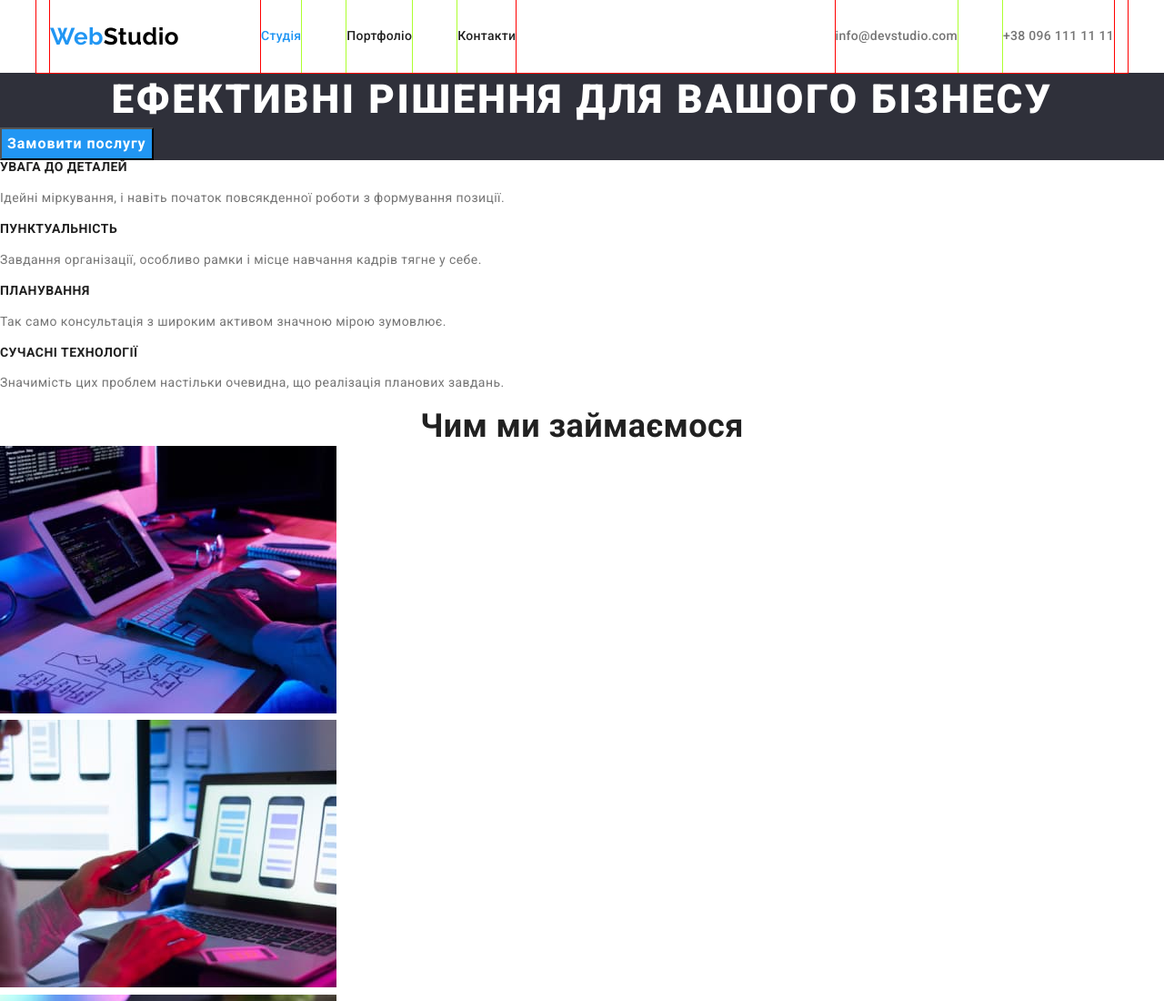
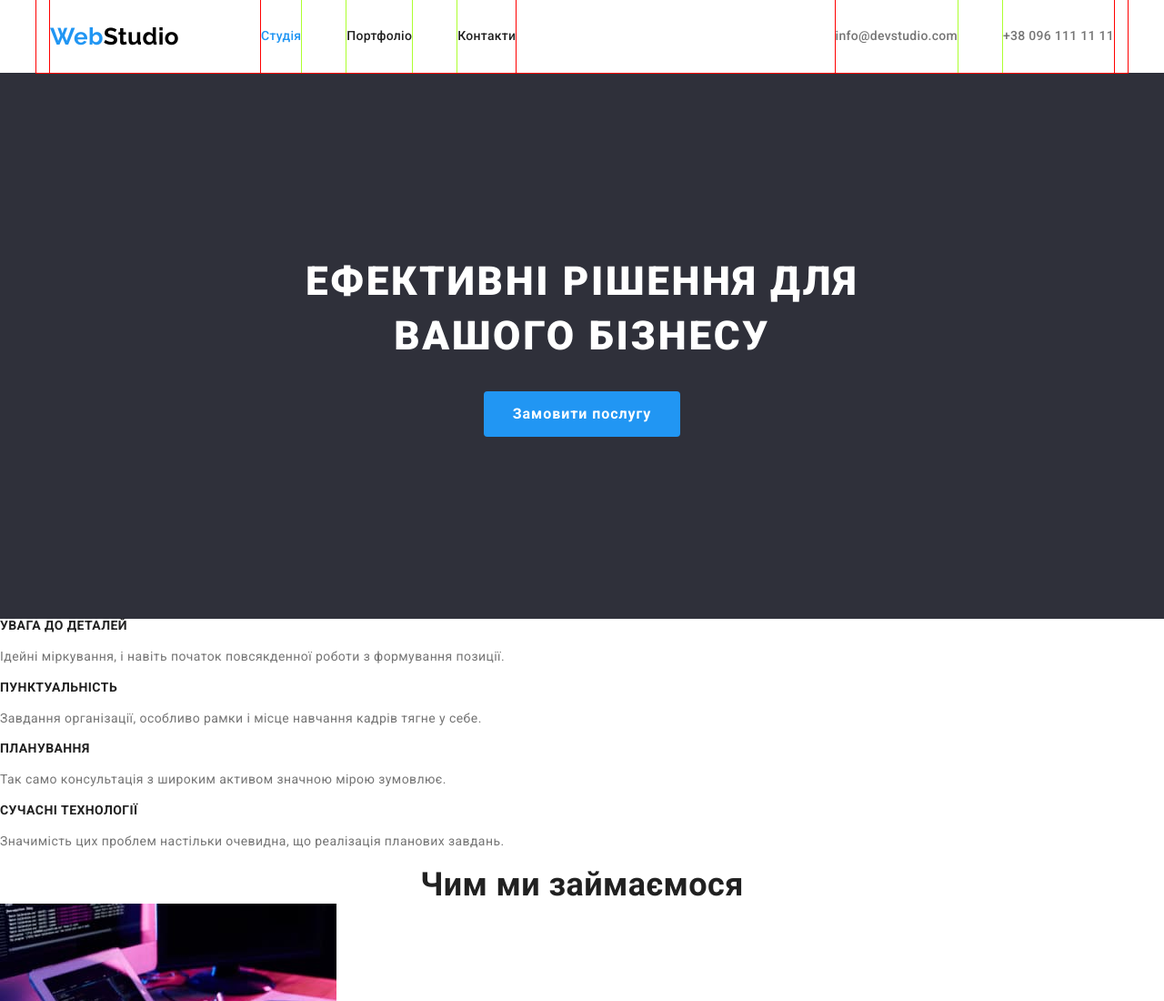
Before and after one commit to Deadpromise/goit-markup-hw-03, a plain HTML site: page index.html in a window 1280 px wide. Shown: the top 1100 px of the page at 91% size. Drawn offline with nearby package versions, Linux system fonts and the light colour scheme.

Commit message:
hero done

```diff
--- a/css/styles.css
+++ b/css/styles.css
@@ -21,6 +21,9 @@ body {
 }
 h1, h2, h3, h5, h5, h6 {
 	margin: 0;
+}
+button {
+	padding: 0;
 }
 .list {
 	list-style: none;
@@ -106,28 +109,40 @@ h1, h2, h3, h5, h5, h6 {
 }
 /* hero */
 .hero-sect {
+	padding: 200px 0;
 	background-color: var(--secondary-background-color);
+	text-align: center;
 }
 .hero-header {
+	width: 700px;
+	margin-bottom: 30px;
+	margin-right: auto;
+	margin-left: auto;
+
 	font-weight: 900;
 	font-size: 44px;
 	line-height: 1.36;
-	text-align: center;
 	letter-spacing: 0.06em;
 	text-transform: uppercase;
 
 	color: var(--secondary-color);
 }
 .basic-button {
+	display: inline-block;
 	cursor: pointer;
 }
 
 .hero-button {
+	min-width: 216px;
+	border: 0px solid var(--accent-color);
+	border-radius: 4px;
+	padding: 10px;
+
+
 	font-family: inherit;
 	font-weight: 700;
 	font-size: 16px;
 	line-height: 1.88;
-	text-align: center;
 	letter-spacing: 0.06em;
 
 	color: var(--secondary-color);
```
